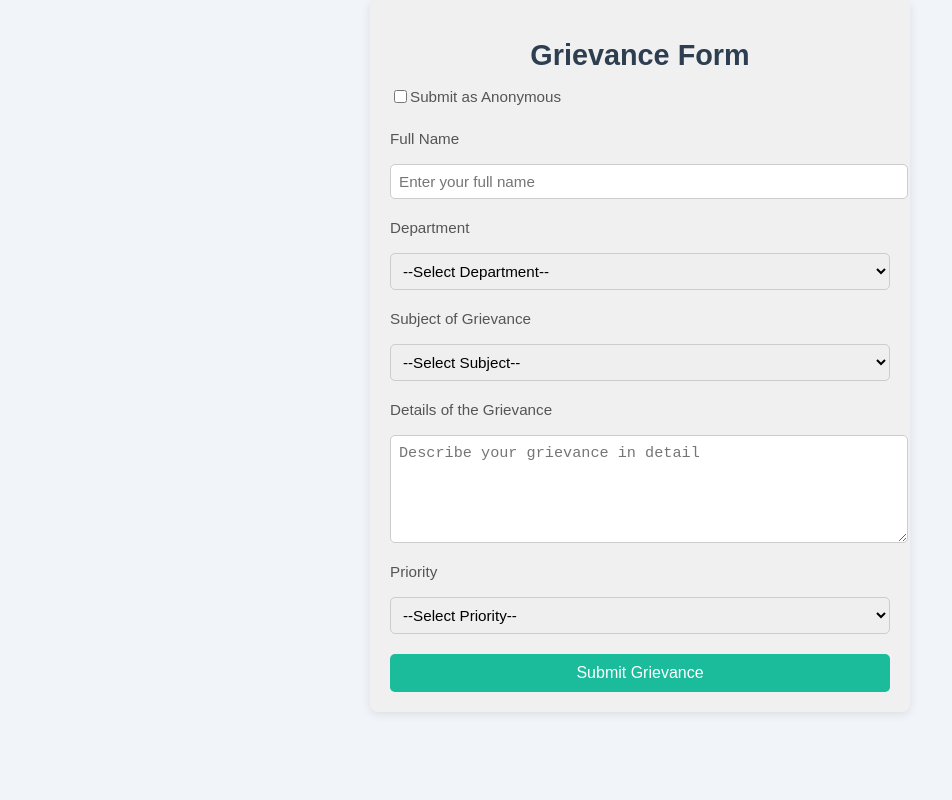
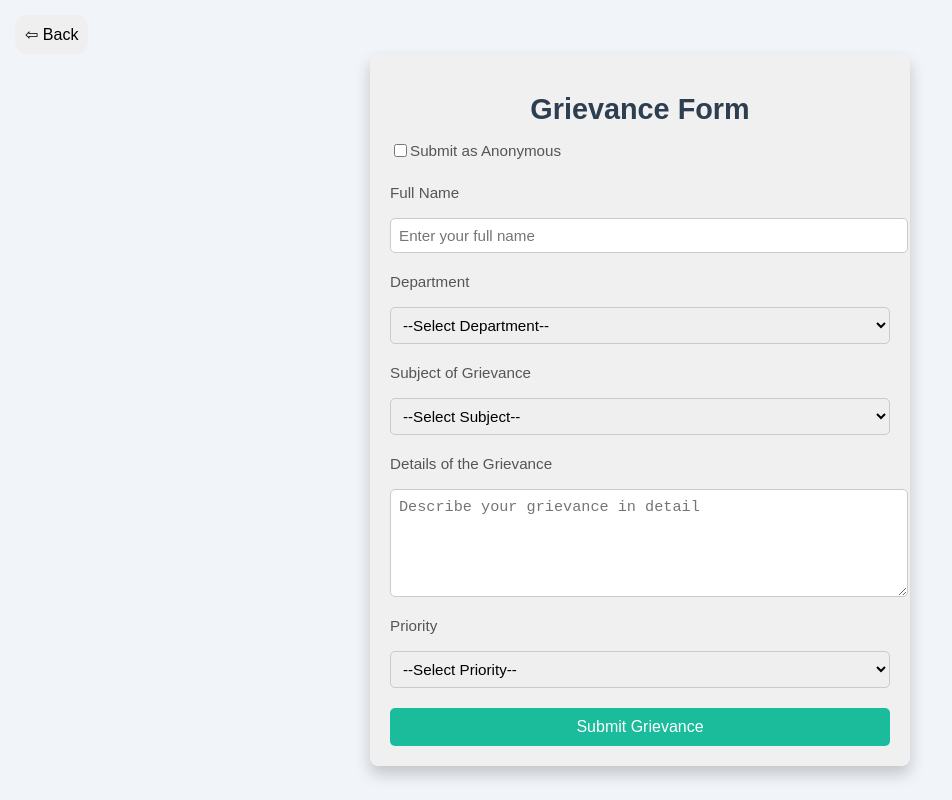
Before and after one commit to Aravindcdm/Grievance_Portal, a React (Create React App) app: page / in a window 1280 px wide. Both pictures are taken after a click on the button "Submit New Grievance". Shown: the whole page, without its empty margins (0-952 px from the left). Built offline with nearby package versions, Linux system fonts and the light colour scheme.

Commit message:
Second commit

```diff
--- a/src/components/Charts.js
+++ b/src/components/Charts.js
@@ -34,7 +34,7 @@ const Charts = ({ grievances }) => {
                     labels: Object.keys(departmentCounts),
                     datasets: [{
                         data: Object.values(departmentCounts),
-                        backgroundColor: ['#FF6384', '#36A2EB', '#FFCE56', '#4CAF50', '#FF9800'],
+                        backgroundColor: ['#FF6384', '#36A2EB', '#FFCE56', '#4CAF50', '#FF9800' , '#ff4d4d'],
                     }],
                 },
                 options: {
@@ -55,7 +55,7 @@ const Charts = ({ grievances }) => {
                     labels: Object.keys(subjectCounts),
                     datasets: [{
                         data: Object.values(subjectCounts),
-                        backgroundColor: ['#FF6384', '#36A2EB', '#FFCE56', '#4CAF50', '#FF9800'],
+                        backgroundColor: ['#FF6384', '#36A2EB', '#FFCE56', '#4CAF50', '#FF9800' , '#ff4d4d'],
                     }],
                 },
                 options: {
--- a/src/pages/Dashboard.js
+++ b/src/pages/Dashboard.js
@@ -1,9 +1,11 @@
 import React, { useState, useEffect } from "react";
+import { useNavigate } from "react-router-dom";
 import "./Dashboard.css";
 
 const Dashboard = () => {
   const [department, setDepartment] = useState("");
   const [grievances, setGrievances] = useState([]);
+  const navigate = useNavigate();
 
   // Fetch grievances from localStorage
   useEffect(() => {
@@ -38,6 +40,7 @@ const Dashboard = () => {
 
   return (
     <div id="dashboard-container">
+      <button className="back" onClick={() => navigate("/")}> &#8678; Back</button>
       <h1 id="dashboard-header">Grievance Dashboard</h1>
       <p id="dashboard-introduction">
         Welcome to the Grievance Dashboard! Here, you can view and address student grievances categorized by department and priority. Use the dropdown menu to filter grievances by department, <br />
--- a/src/pages/GrievanceForm.css
+++ b/src/pages/GrievanceForm.css
@@ -7,6 +7,7 @@
     margin: 0 auto;
     border-radius: 8px;
     box-shadow: 0 2px 10px rgba(0, 0, 0, 0.1);
+    box-shadow: 0 8px 16px rgba(0, 0, 0, 0.2);
   }
 
   /* Title */
@@ -37,9 +38,17 @@
     font-size: 0.95rem; /* Smaller font size */
     border-radius: 5px;
     border: 1px solid #ccc; /* Light border color */
+    border: 1px solid #cacaca; /* Light border color */
     margin-bottom: 8px; /* Reduced margin between fields */
     width: 100%;
+    resize: none;
+    transition: width 0.3s ease-in-out;
   }
+
+  /* .grievance-input:hover , .grievance-textarea :hover {
+    resize: none;
+
+  } */
 
   .grievance-textarea {
     resize: vertical; /* Allow resizing of the textarea vertically */
@@ -70,3 +79,23 @@
   .grievance-submit-button:hover {
     background-color: #16a085; /* Darker blue on hover */
   }
+
+  .back {
+    /* background-color: #4CAF50;  Green background */
+    /* background: #16a085; */
+    color: #000; /* White text color */
+    font-size: 16px; /* Font size */
+    padding: 10px 10px; /* Padding around the text */
+    border: none; /* Remove border */
+    border-radius: 12px; /* Rounded corners */
+    cursor: pointer; /* Pointer cursor on hover */
+    transition: background-color 0.3s ease; /* Smooth background color transition */
+    position: relative;
+    margin: 15px 0px 0px 15px ;
+
+  }
+
+  .back:hover {
+    background-color: #aeaeae; /* Darker green when hovered */
+    /* transform: scale(1.05); */
+  }
--- a/src/pages/GrievanceForm.js
+++ b/src/pages/GrievanceForm.js
@@ -1,7 +1,9 @@
 import React, { useState } from "react";
+import { useNavigate } from "react-router-dom";
 import "./GrievanceForm.css"; // Importing the separate CSS file
 
 const GrievanceForm = () => {
+  const navigate = useNavigate();
   const [anonymous, setAnonymous] = useState(false);
   const [grievance, setGrievance] = useState({
     fullName: "",
@@ -47,7 +49,10 @@ const GrievanceForm = () => {
   };
 
   return (
+    <div>
+    <button className="back" onClick={() => navigate("/")}> &#8678; Back</button>
     <div className="grievance-form-container">
+
       <h1 className="grievance-form-title">Grievance Form</h1>
       <form className="grievance-form" onSubmit={handleSubmit}>
         <label className="grievance-checkbox-label">
@@ -132,6 +137,8 @@ const GrievanceForm = () => {
         <button type="submit" className="grievance-submit-button">Submit Grievance</button>
       </form>
     </div>
+
+    </div>
   );
 };
 
--- a/src/pages/HomePage.css
+++ b/src/pages/HomePage.css
@@ -58,6 +58,8 @@ body {
 
 .navigation-btn:hover {
     background-color: #16a085;
+    transform: scale(1.05);
+    border-radius: 10px;
 }
 
 /* Grievance List */
@@ -74,6 +76,7 @@ body {
 /* Grievance Item */
 .grievance-item {
     background-color: #fff;
+    background-color: hsl(168, 57%, 91%);
     border: 1px solid #ddd;
     padding: 20px;
     border-radius: 10px;
@@ -105,12 +108,16 @@ body {
     margin-top: 10px;
 }
 
-.solved {
+.status-btn :hover {
+   transform: scale(1.1);
+}
+
+ .solved {
     background-color: #27ae60;
     color: #fff;
 }
 
-.unsolved {
+ .unsolved {
     background-color: #e74c3c;
     color: #fff;
 }
@@ -126,6 +133,7 @@ body {
     background: none;
     border: none;
     color: #7f8c8d;
+    color: #ffffff; /* ! color */
     font-size: 20px;
     cursor: pointer;
     transition: color 0.3s ease;
@@ -138,11 +146,45 @@ body {
     margin: 5px;
 }
 
+
 /* Hover Effect on Icon Buttons */
 .icon-button:hover {
     color: #fff;
     background-color: #c0392b;
 }
+
+
+
+
+/* newly added hover effect */
+
+/* Hover effect for button */
+#status:hover,
+.status-btn:hover {
+  background-color: #4CAF50; /* Example: change background on hover */
+  color: white; /* Change text color on hover */
+  cursor: pointer; /* Change cursor to pointer */
+  transform: scale(1.1);
+}
+
+/* Specific hover effect for solved state */
+#status.solved:hover,
+.status-btn.solved:hover {
+  background-color: #27ae60; /* Example: change background for solved state */
+}
+
+/* Specific hover effect for unsolved state */
+#status.unsolved:hover,
+.status-btn.unsolved:hover {
+  background-color: #f44336; /* Example: change background for unsolved state */
+}
+
+/* end of hover */
+
+
+
+
+
 
 /* Mobile adjustments for icon buttons */
 @media (max-width: 768px) {
--- a/src/pages/HomePage.js
+++ b/src/pages/HomePage.js
@@ -43,7 +43,7 @@ const Homepage = () => {
                   <p><strong>Priority:</strong> {grievance.priority}</p>
                 </div>
                 <div className="grievance-actions">
-                  <button className={`status-btn ${grievance.solved ? "solved" : "unsolved"}`}>
+                  <button className={`status-btn ${grievance.solved ? "solved" : "unsolved"}`} id="status">
                     {grievance.solved ? "Solved" : "Unsolved"}
                   </button>
                   <div className="grievance-icons">
```
